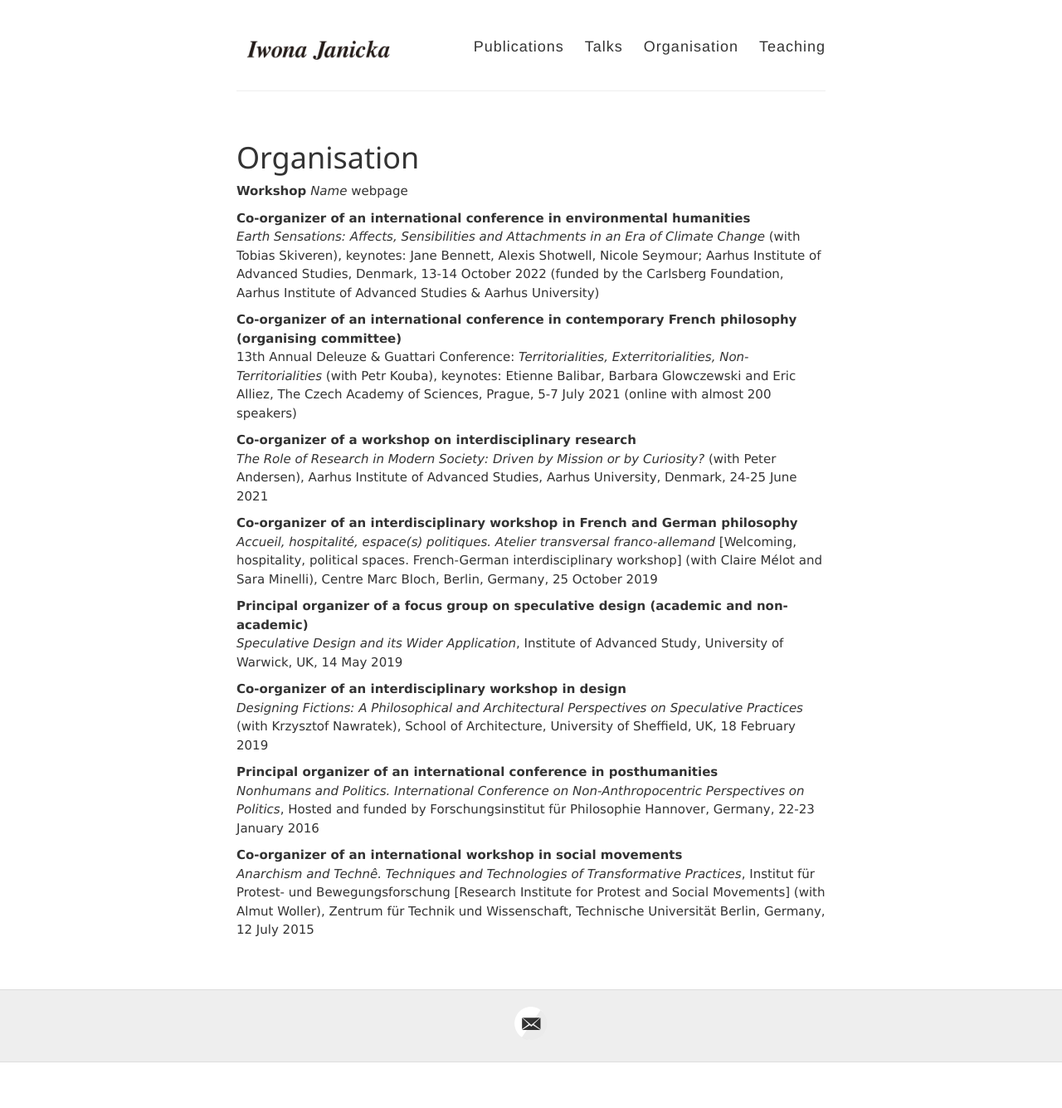
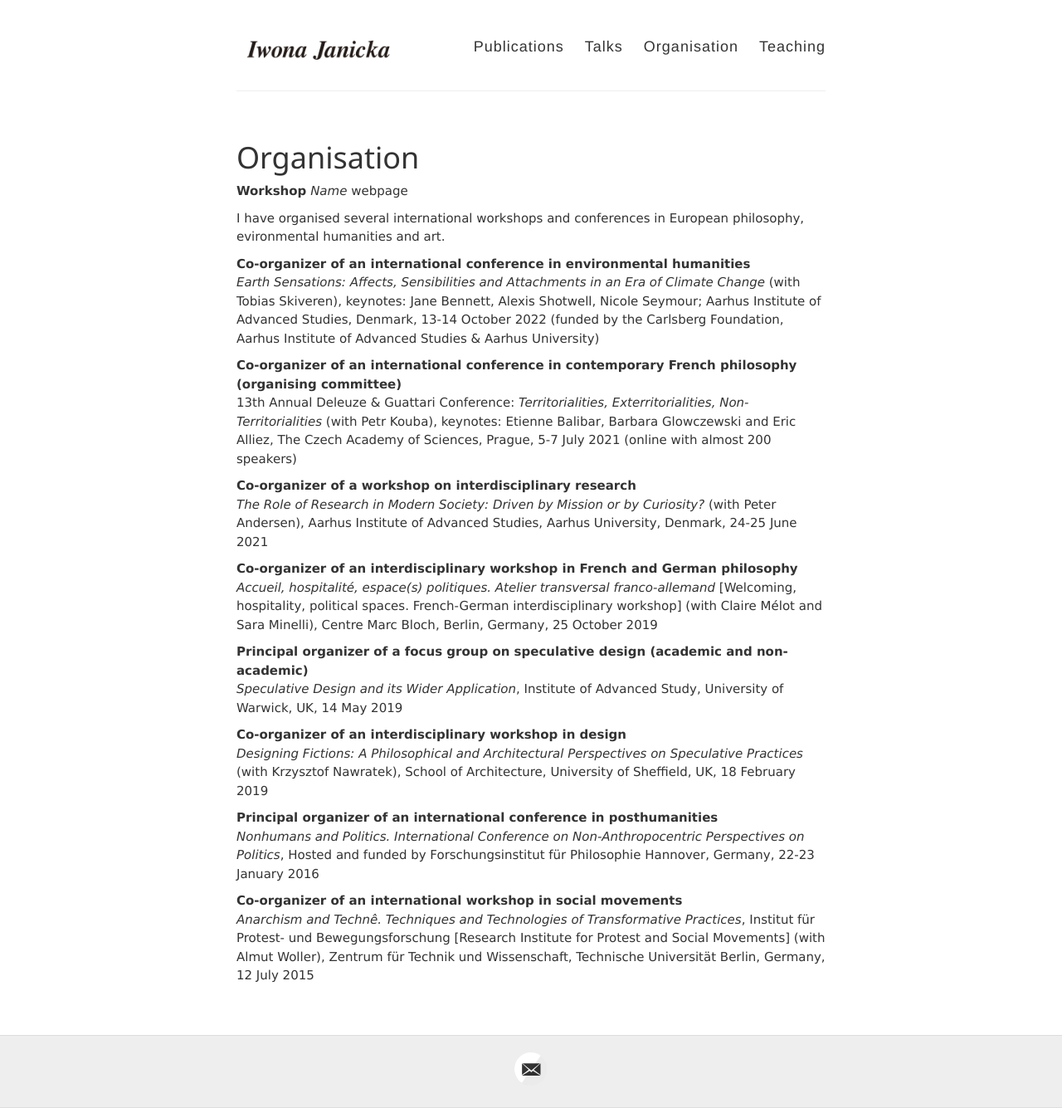
Before and after one commit to IJanicka/IJanicka.github.io, a Jekyll site: the page built from organisation.md, in a window 1280 px wide. Shown: the whole page at 83% size. Built offline with Jekyll 4.4.1, drawn with Linux system fonts in a browser that asks for light colours; before the commit the page ends 1280 px from its top, so only the background shows below that.

Commit message:
Update organisation.md

```diff
--- a/organisation.md
+++ b/organisation.md
@@ -7,6 +7,8 @@ permalink: /organisation/
 **Workshop**
 *Name*
 [webpage](https://www.bloomsbury.com/uk/theorizing-contemporary-anarchism-9781474276191/)
+
+I have organised several international workshops and conferences in European philosophy, evironmental humanities and art.
 
 **Co-organizer of an international conference in environmental humanities**<br>
 *[Earth Sensations](https://aias.au.dk/events/earth-sensations): Affects, Sensibilities and Attachments in an Era of Climate Change* (with Tobias Skiveren), keynotes: [Jane Bennett](https://politicalscience.jhu.edu/directory/jane-bennett/), [Alexis Shotwell](https://alexisshotwell.com), [Nicole Seymour](https://english.fullerton.edu/faculty/profile/n_seymour.aspx); Aarhus Institute of Advanced Studies, Denmark, 13-14 October 2022 (funded by the Carlsberg Foundation, Aarhus Institute of Advanced Studies & Aarhus University)
```
